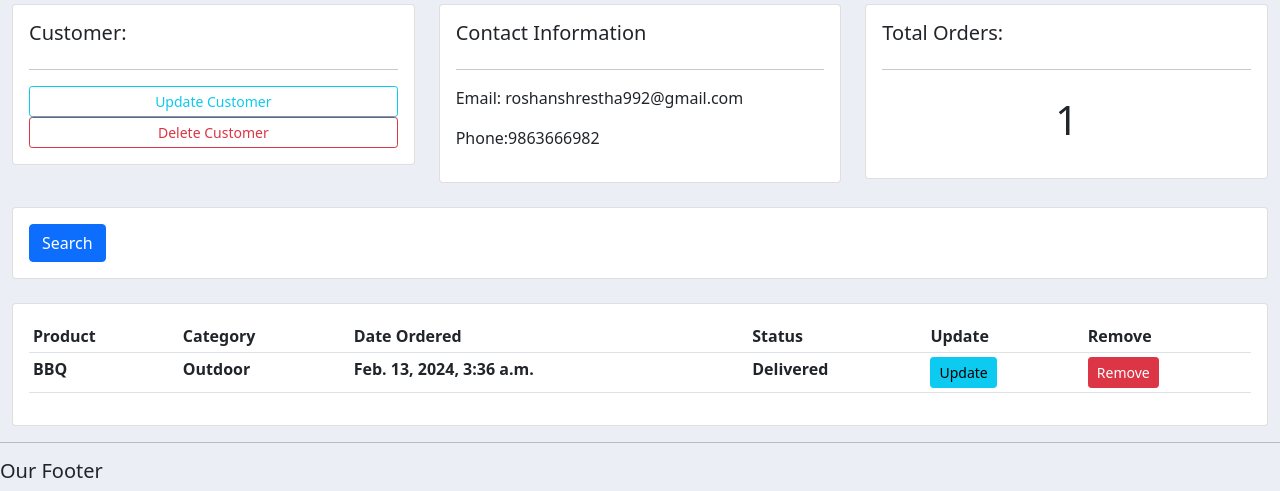
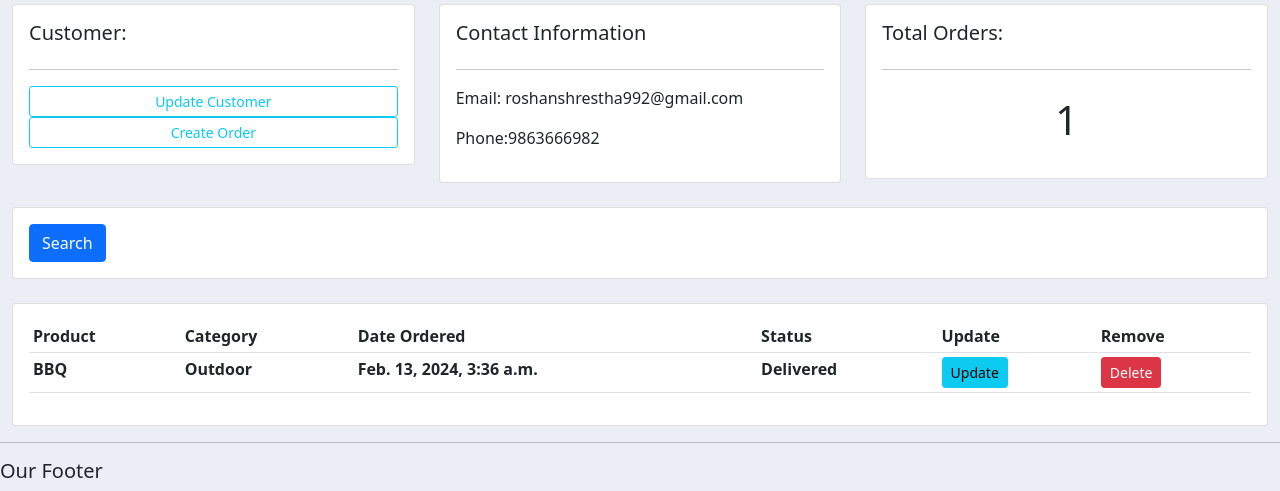
Before and after one commit to Roshanshres/CustomerRelationManagement, a Django app: page /customer/1/ in a window 1280 px wide. Shown: the part 336-827 px from the top of the page. Run offline with Django 5.2, Linux system fonts and the light colour scheme; data comes from the database, SQL or seed files in the repository; both versions use the stored data as it was after the commit; lists and menus that the app fills with data are empty.

Commit message:
inline form createorder

```diff
--- a/accounts/models.py
+++ b/accounts/models.py
@@ -47,3 +47,8 @@ class Order(models.Model):
     product = models.ForeignKey(Product, null = True, on_delete = models.SET_NULL)
     date_created = models.DateTimeField(auto_now_add = True, null = True)
     status = models.CharField(max_length=200, null=True, choices=STATUS)
+
+
+
+    def __str__(self):
+        return self.product.name
--- a/accounts/templates/accounts/customers.html
+++ b/accounts/templates/accounts/customers.html
@@ -9,7 +9,8 @@
             <h5> Customer:</h5>
             <hr>
             <a class="btn btn-outline-info btn-sm btn-block" href="">Update Customer</a>
-            <a class="btn btn-outline-danger btn-sm btn-block" href="">Delete Customer</a>
+            <a class="btn btn-outline-info btn-sm btn-block" href="{% url 'create_order' %}">Create Order</a>
+
         </div>
     </div>
 
@@ -62,8 +63,8 @@
                     <th>{{order.product.category}}</th>
                     <th>{{order.date_created}}</th>
                     <th>{{order.status}}</th>
-                    <th><a class ="btn btn-sm btn-info" href="">Update</a></th>
-                    <th><a class ="btn btn-sm btn-danger" href =""> Remove</a></th>
+                    <th><a class ="btn btn-sm btn-info" href="{% url 'update_order' order.id %}">Update</a></th>
+                    <th><a class ="btn btn-sm btn-danger" href ="{% url 'delete_order' order.id %}"> Delete</a></th>
                 </tr>
                 {% endfor %}
             </table>
--- a/accounts/templates/accounts/dashboard.html
+++ b/accounts/templates/accounts/dashboard.html
@@ -38,7 +38,7 @@
         <h5> Last Five Orders: </h5>
         <hr>
         <div class="card card-body">
-            <a class="btn btn-primary btn-sm btn-block" href="{% url 'create_order' %}"> Create Order</a>
+
             <table class="table table-sm">
                 <tr>
                     <th>Product</th>
@@ -55,8 +55,8 @@
                     <td>{{order.status}}</td>
                     <!-- <td><a href="">Update </a></td>
                     <td><a href="">Delete </a></td>        -->
-                    <th><a class ="btn btn-sm btn-info" href="">Update</a></th>
-                    <th><a class ="btn btn-sm btn-danger" href =""> Delete</a></th>
+                    <th><a class ="btn btn-sm btn-info" href="{% url 'update_order' order.id %}">Update</a></th>
+                    <th><a class ="btn btn-sm btn-danger" href ="{% url 'delete_order' order.id %}"> Delete</a></th>
 
 
 
--- a/accounts/urls.py
+++ b/accounts/urls.py
@@ -5,7 +5,12 @@ urlpatterns = [
     path('', views.home, name='home'),
     path('products/', views.products, name='products'),
     path('customer/<str:pk_test>/', views.customer, name='customer'),
-    path('create_order/', views.createOrder, name='create_order'),
+
+    path('create_order/<str:pk>/', views.createOrder, name='create_order'),
+    path('update_order/<str:pk>/', views.updateOrder, name='update_order'),
+    path('delete_order/<str:pk>/', views.deleteOrder, name='delete_order'),
+
+
 
 
    ]
--- a/accounts/views.py
+++ b/accounts/views.py
@@ -1,4 +1,4 @@
-from django.shortcuts import render
+from django.shortcuts import render, redirect
 from django.http import HttpResponse
 from .models import *
 from .forms import OrderForm
@@ -48,9 +48,43 @@ def customer(request, pk_test):
     context = {'customer': customer,'orders': orders, 'orders_count': orders_count}
     return render(request, 'accounts/customers.html', context)
 
-def createOrder(request):
+def createOrder(request, pk):
+    customer = customer.objects.get(id=pk)
     form = OrderForm()
+    if request.method == 'POST':
+        # print('Printing POST:',request.POST )
+        form = OrderForm(request.POST)
+        if form.is_valid():
+            form.save()
+            return redirect('/')
 
     context = {'form': form}
 
     return render(request, 'accounts/order_form.html', context)
+
+
+def updateOrder(request, pk):
+
+    order = Order.objects.get(id=pk)
+    form = OrderForm(instance=order)
+
+    if request.method == 'POST':
+        # print('Printing POST:',request.POST )
+        form = OrderForm(request.POST, instance=order)
+        if form.is_valid():
+            form.save()
+            return redirect('/')
+
+
+    context = {'form': form}
+    return render(request,'accounts/order_form.html', context)
+
+def deleteOrder(request, pk):
+    order = Order.objects.get(id=pk)
+    if request.method == "POST":
+        order.delete()
+        return redirect('/')
+
+    context={'item':order}
+
+    return render(request, 'accounts/delete.html', context)
```
Also changed, not shown: accounts/templates/accounts/delete.html (added, +23 -0 lines), accounts/templates/accounts/order_form.html (+15 -5 lines), db.sqlite3.
